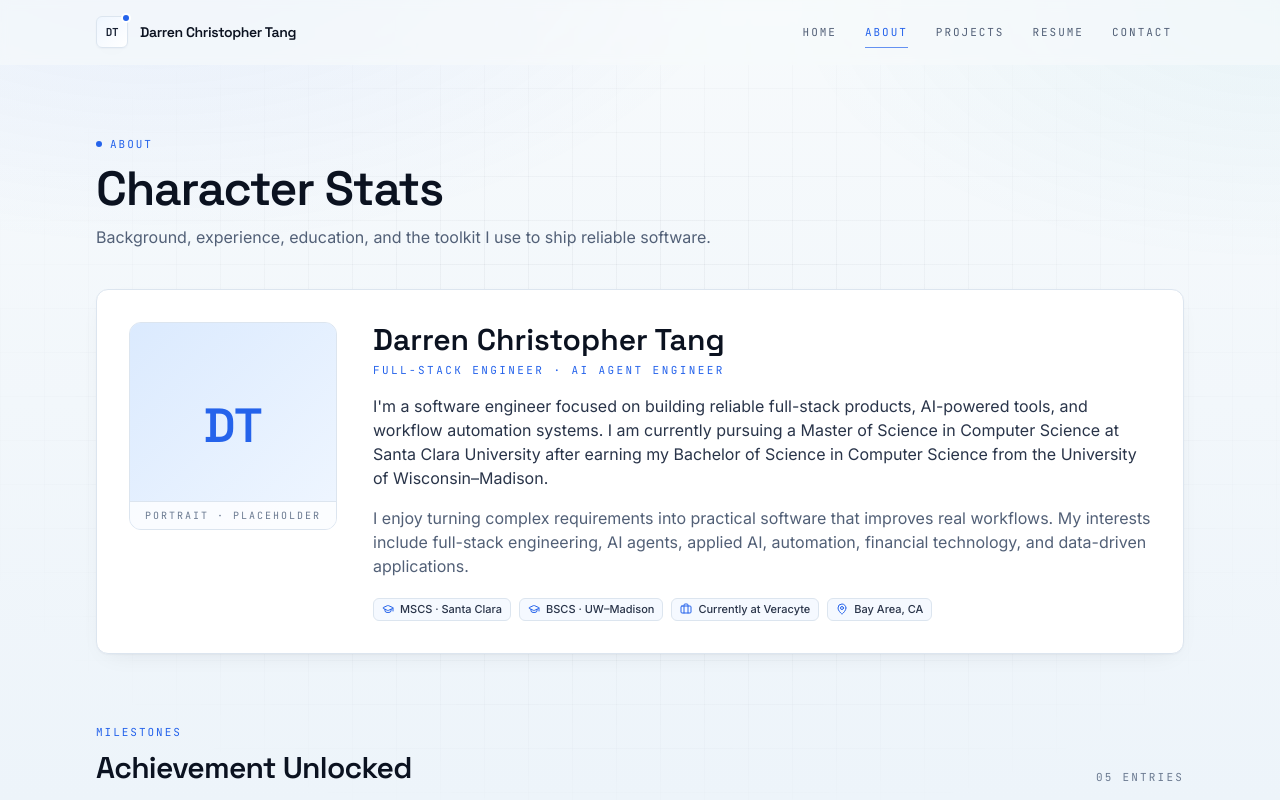
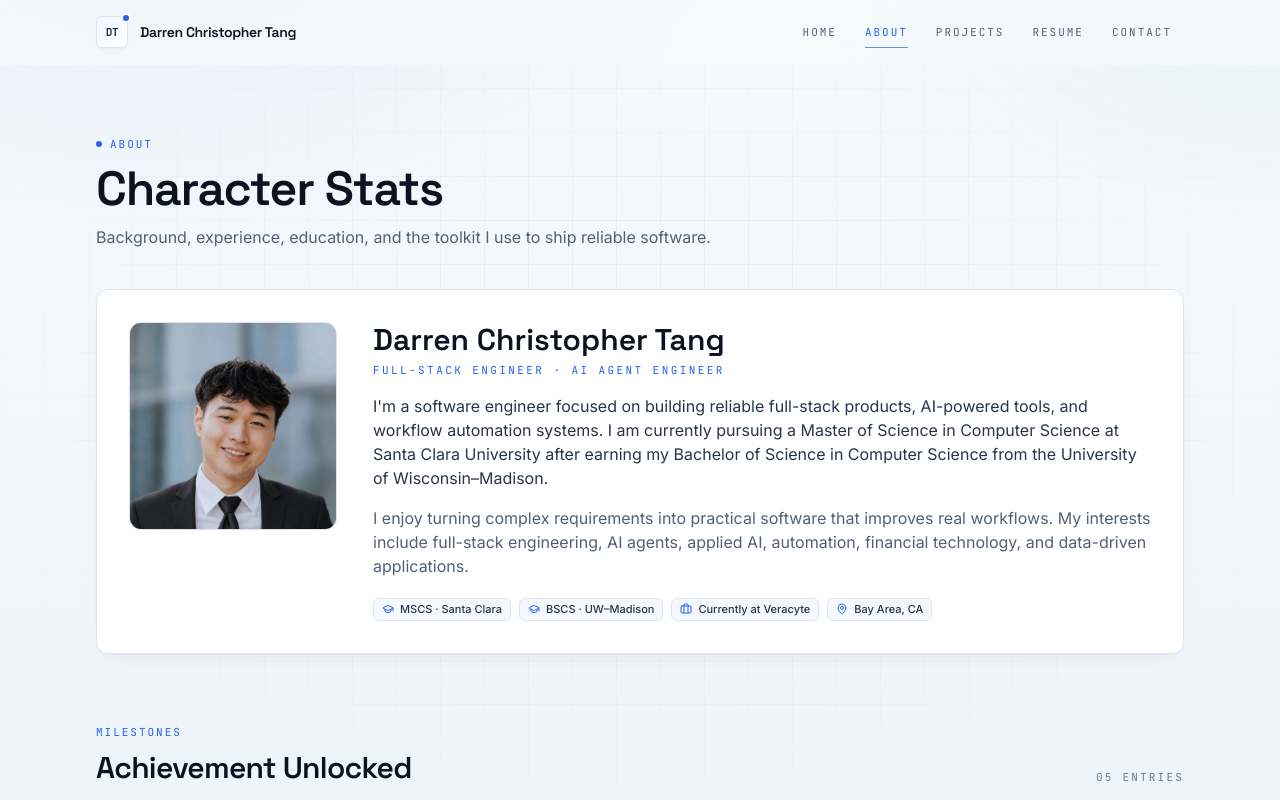
Before and after one commit to tangdarren/portfolio, a React (Vite) app: page /about in a window 1280 px wide. Shown: the top 800 px of the page. Built offline with nearby package versions, Linux system fonts and the light colour scheme.

Commit message:
feat: add professional profile photo

```diff
--- a/src/components/about/ProfileCard.tsx
+++ b/src/components/about/ProfileCard.tsx
@@ -1,22 +1,23 @@
 import { Briefcase, GraduationCap, MapPin } from 'lucide-react';
+
+const HEADSHOT_SRC = '/images/darren-tang-headshot.png';
+const HEADSHOT_ALT =
+  'Professional headshot of Darren Tang smiling, wearing a black suit and tie against a blurred modern building background.';
 
 export default function ProfileCard() {
   return (
     <div className="panel grid gap-6 p-6 md:grid-cols-[220px_minmax(0,1fr)] md:p-8">
       <div className="mx-auto md:mx-0">
-        <div
-          className="relative h-40 w-40 overflow-hidden rounded-xl border border-ink-600 bg-brand-50 md:h-52 md:w-52"
-          role="img"
-          aria-label="Professional portrait placeholder"
-        >
-          <div className="absolute inset-0 grid place-items-center bg-gradient-to-br from-brand-100 to-brand-50">
-            <span className="font-display text-5xl font-semibold text-accent-cyan">
-              DT
-            </span>
-          </div>
-          <div className="absolute inset-x-0 bottom-0 border-t border-ink-600 bg-ink-900/80 px-3 py-1.5 text-center font-mono text-[10px] uppercase tracking-[0.2em] text-mist-400">
-            portrait · placeholder
-          </div>
+        <div className="relative h-40 w-40 overflow-hidden rounded-xl border border-ink-600 bg-brand-50 md:h-52 md:w-52">
+          <img
+            src={HEADSHOT_SRC}
+            alt={HEADSHOT_ALT}
+            width={208}
+            height={208}
+            decoding="async"
+            fetchPriority="high"
+            className="h-full w-full object-cover object-top"
+          />
         </div>
       </div>
 
```
Also changed, not shown: public/images/darren-tang-headshot.png (added).
